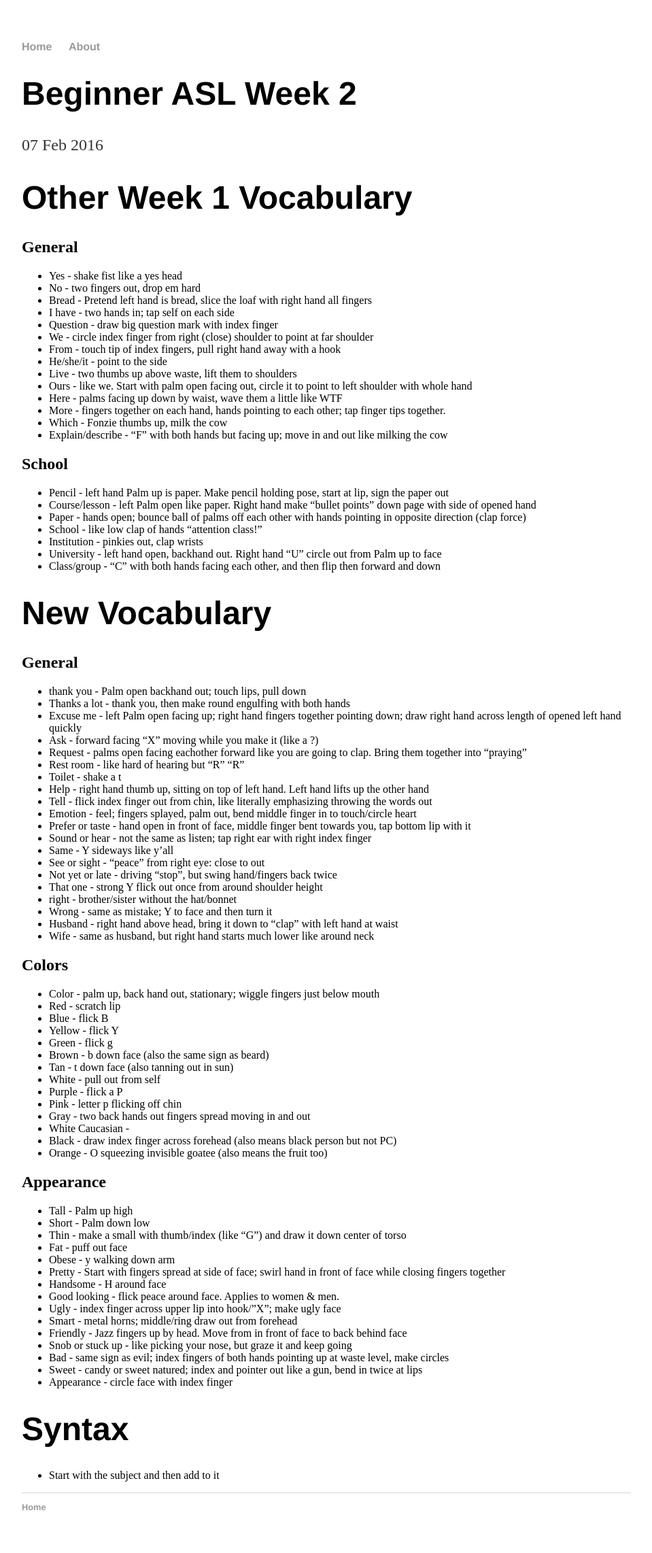
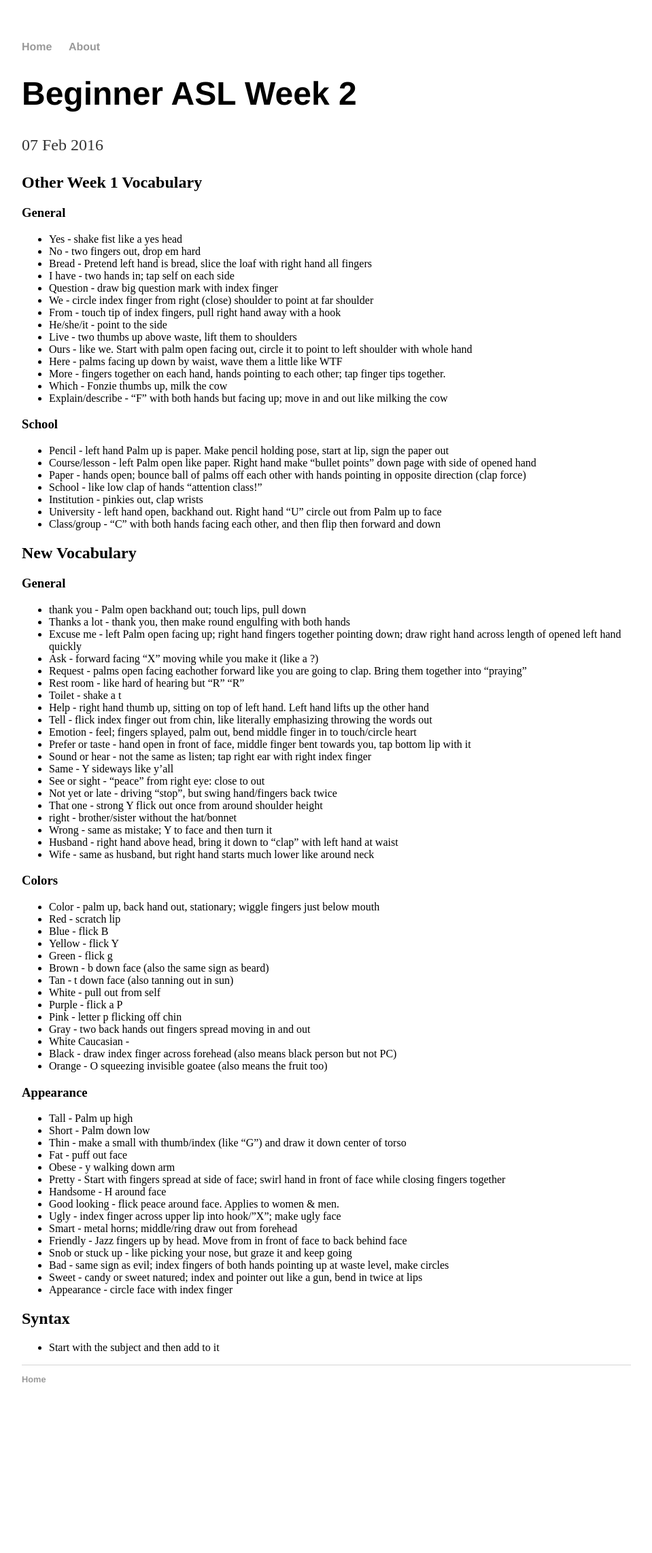
Before and after one commit to angrysfguy/ASL, a Jekyll site: the page built from _posts/2016-02-07-Beginner-ASL-Week-2.md, in a window 1280 px wide. Shown: the whole page at 68% size, without its empty margins (160-1119 px from the left). Built offline with Jekyll 4.4.1, drawn with Linux system fonts in a browser that asks for light colours; after the commit the page ends 2096 px from its top, so only the background shows below that.

Commit message:
Update 2016-02-07-Beginner-ASL-Week-2.md

```diff
--- a/_posts/2016-02-07-Beginner-ASL-Week-2.md
+++ b/_posts/2016-02-07-Beginner-ASL-Week-2.md
@@ -4,9 +4,9 @@ title: "Beginner ASL Week 2"
 date: 2016-02-07
 ---
 
-# Other Week 1 Vocabulary
+## Other Week 1 Vocabulary
 
-## General
+### General
 * Yes - shake fist like a yes head
 * No - two fingers out, drop em hard
 * Bread - Pretend left hand is bread, slice the loaf with right hand all fingers
@@ -22,7 +22,7 @@ date: 2016-02-07
 * Which - Fonzie thumbs up, milk the cow
 * Explain/describe - "F" with both hands but facing up; move in and out like milking the cow
 
-## School
+### School
 * Pencil - left hand Palm up is paper.  Make pencil holding pose, start at lip, sign the paper out
 * Course/lesson - left Palm open like paper.  Right hand make "bullet points" down page with side of opened hand
 * Paper - hands open; bounce ball of palms off each other with hands pointing in opposite direction (clap force)
@@ -31,9 +31,9 @@ date: 2016-02-07
 * University - left hand open, backhand out.  Right hand "U" circle out from Palm up to face
 * Class/group - "C" with both hands facing each other, and then flip then forward and down
 
-# New Vocabulary
+## New Vocabulary
 
-## General
+### General
 * thank you - Palm open backhand out; touch lips, pull down
 * Thanks a lot - thank you, then make round engulfing with both hands
 * Excuse me - left Palm open facing up; right hand fingers together pointing down; draw right hand across length of opened left hand quickly
@@ -55,7 +55,7 @@ date: 2016-02-07
 * Husband - right hand above head, bring it down to "clap" with left hand at waist
 * Wife - same as husband, but right hand starts much lower like around neck
 
-## Colors
+### Colors
 * Color - palm up, back hand out, stationary; wiggle fingers just below mouth
 * Red - scratch lip
 * Blue - flick B
@@ -71,7 +71,7 @@ date: 2016-02-07
 * Black - draw index finger across forehead (also means black person but not PC)
 * Orange - O squeezing invisible goatee (also means the fruit too)
 
-## Appearance
+### Appearance
 * Tall - Palm up high
 * Short - Palm down low
 * Thin - make a small with thumb/index (like "G") and draw it down center of torso
@@ -88,5 +88,5 @@ date: 2016-02-07
 * Sweet - candy or sweet natured; index and pointer out like a gun, bend in twice at lips
 * Appearance - circle face with index finger
 
-# Syntax
+## Syntax
 * Start with the subject and then add to it
```
